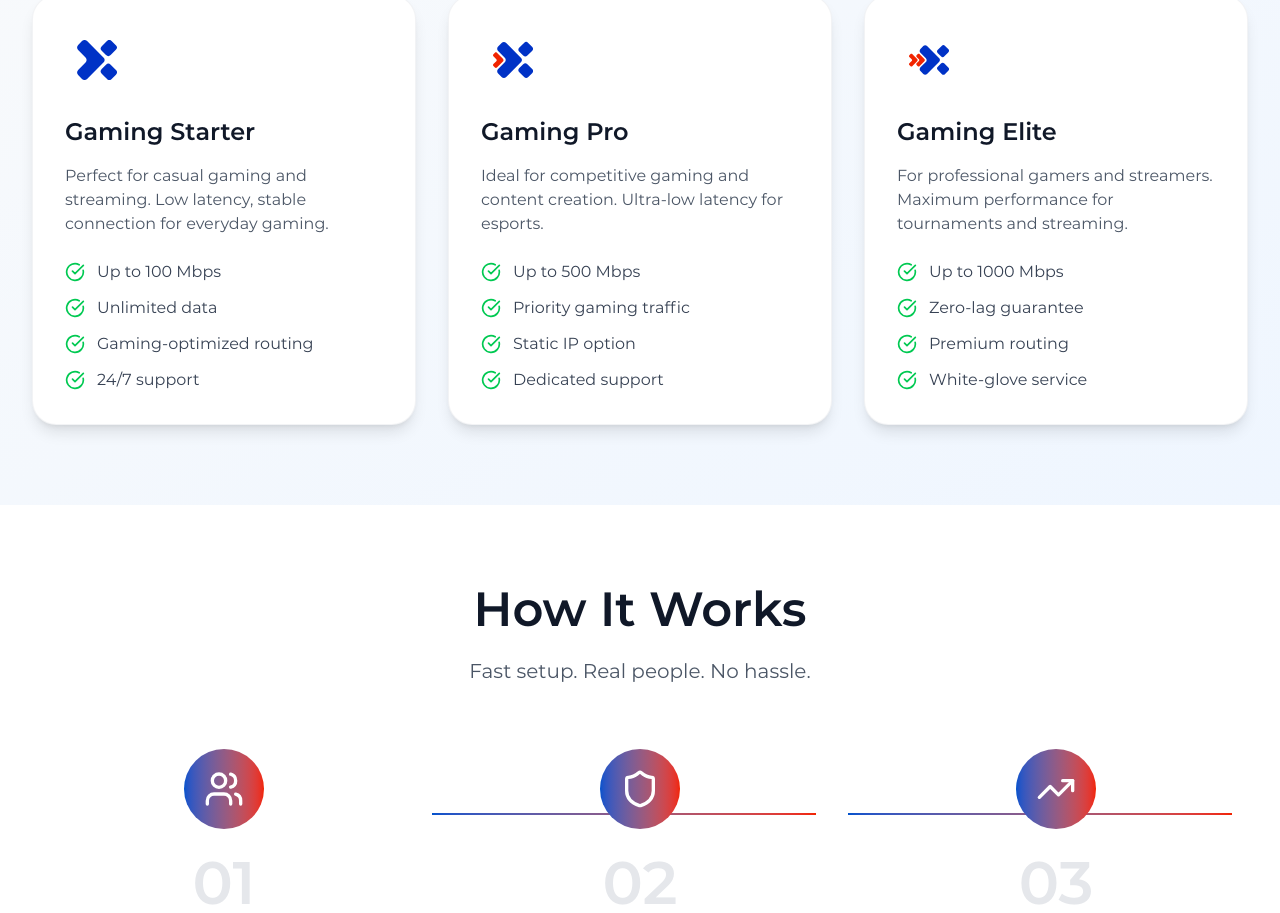
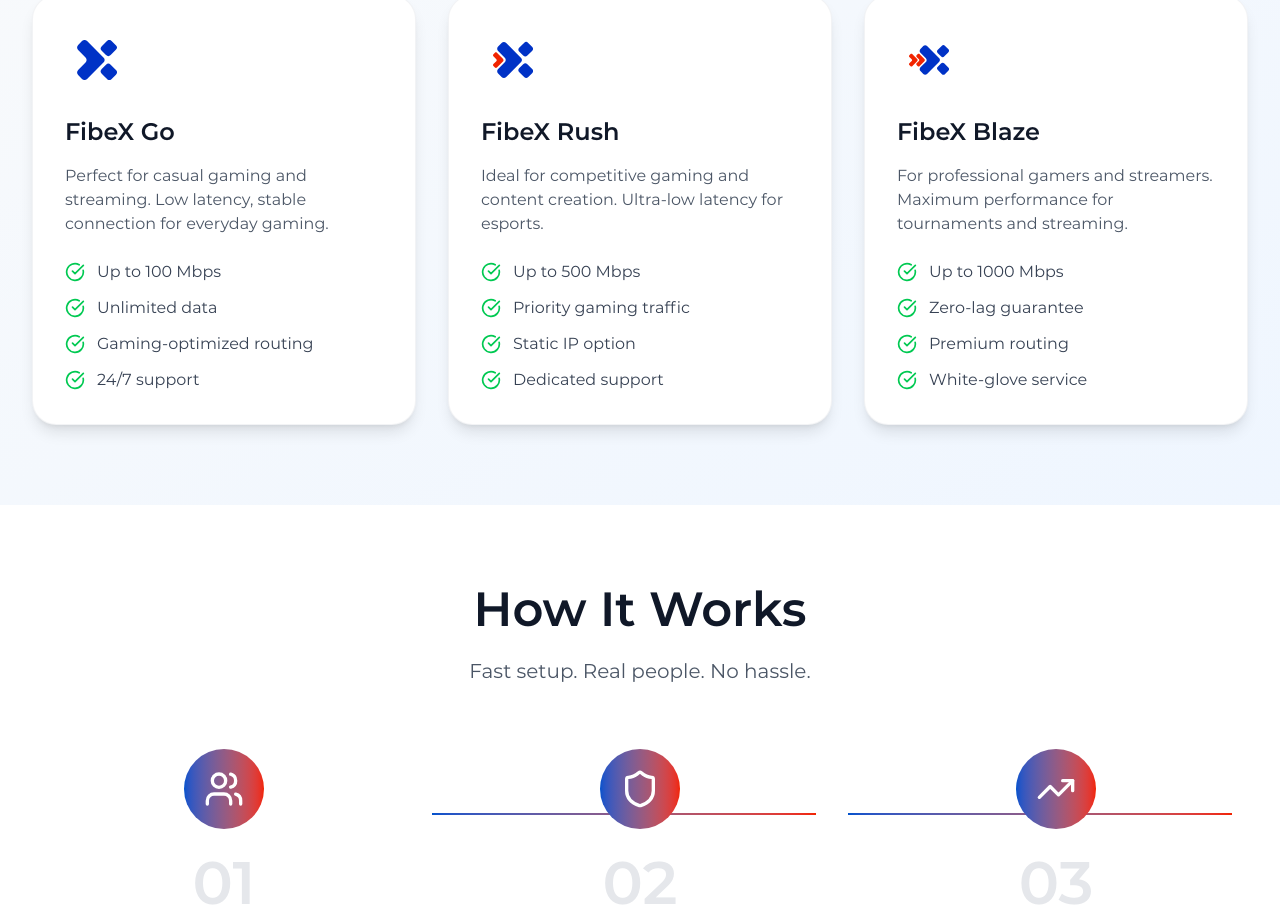
Before and after one commit to kdmmanapul/fibex-website, a Next.js app: page / in a window 1280 px wide. Shown: the part 2527-3440 px from the top of the page. Built offline with nearby package versions, Linux system fonts and the light colour scheme.

Commit message:
Fix naming

```diff
--- a/src/app/page.tsx
+++ b/src/app/page.tsx
@@ -686,19 +686,19 @@
             {[
               {
                 logo: "/logos/Fibex_Go.svg",
-                title: "Gaming Starter",
+                title: "FibeX Go",
                 description: "Perfect for casual gaming and streaming. Low latency, stable connection for everyday gaming.",
                 features: ["Up to 100 Mbps", "Unlimited data", "Gaming-optimized routing", "24/7 support"]
               },
               {
                 logo: "/logos/Fibex_Rush.svg",
-                title: "Gaming Pro",
+                title: "FibeX Rush",
                 description: "Ideal for competitive gaming and content creation. Ultra-low latency for esports.",
                 features: ["Up to 500 Mbps", "Priority gaming traffic", "Static IP option", "Dedicated support"]
               },
               {
                 logo: "/logos/Fibex_Blaze.svg",
-                title: "Gaming Elite",
+                title: "FibeX Blaze",
                 description: "For professional gamers and streamers. Maximum performance for tournaments and streaming.",
                 features: ["Up to 1000 Mbps", "Zero-lag guarantee", "Premium routing", "White-glove service"]
               }
```
